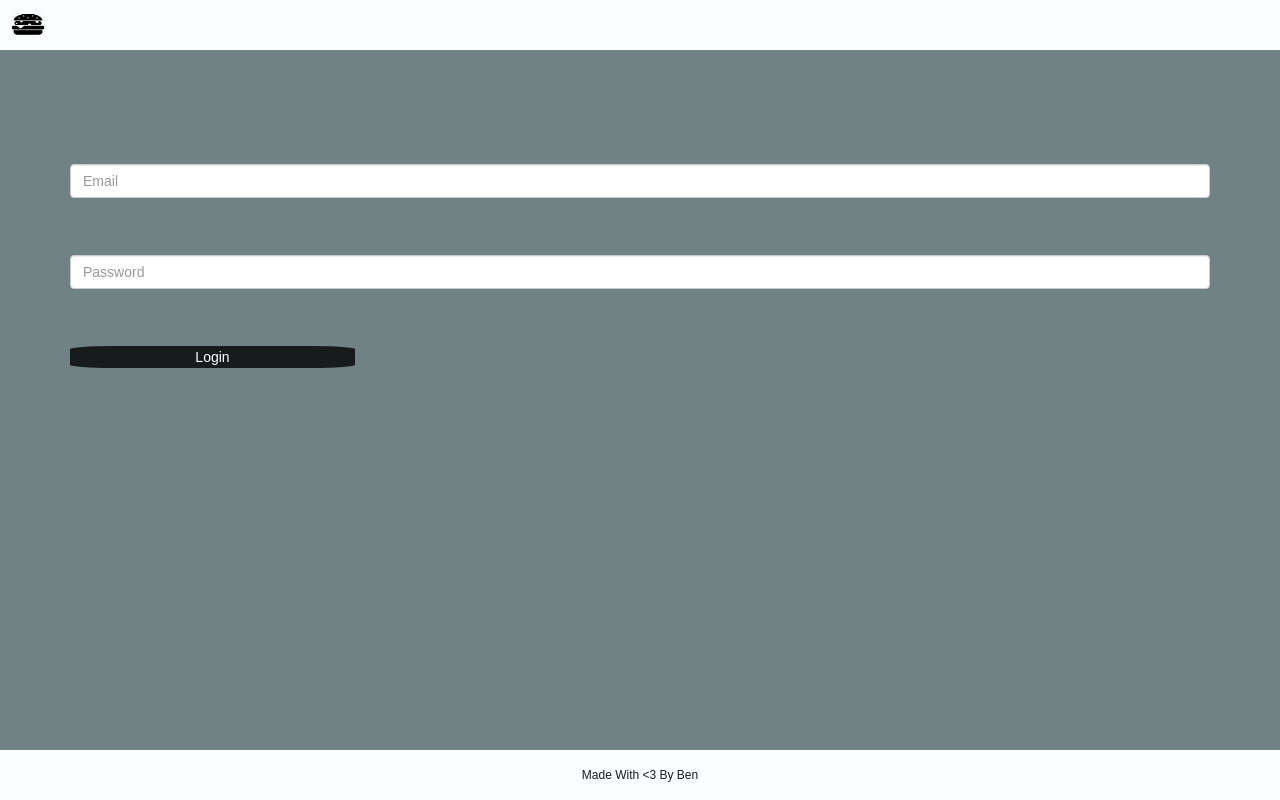
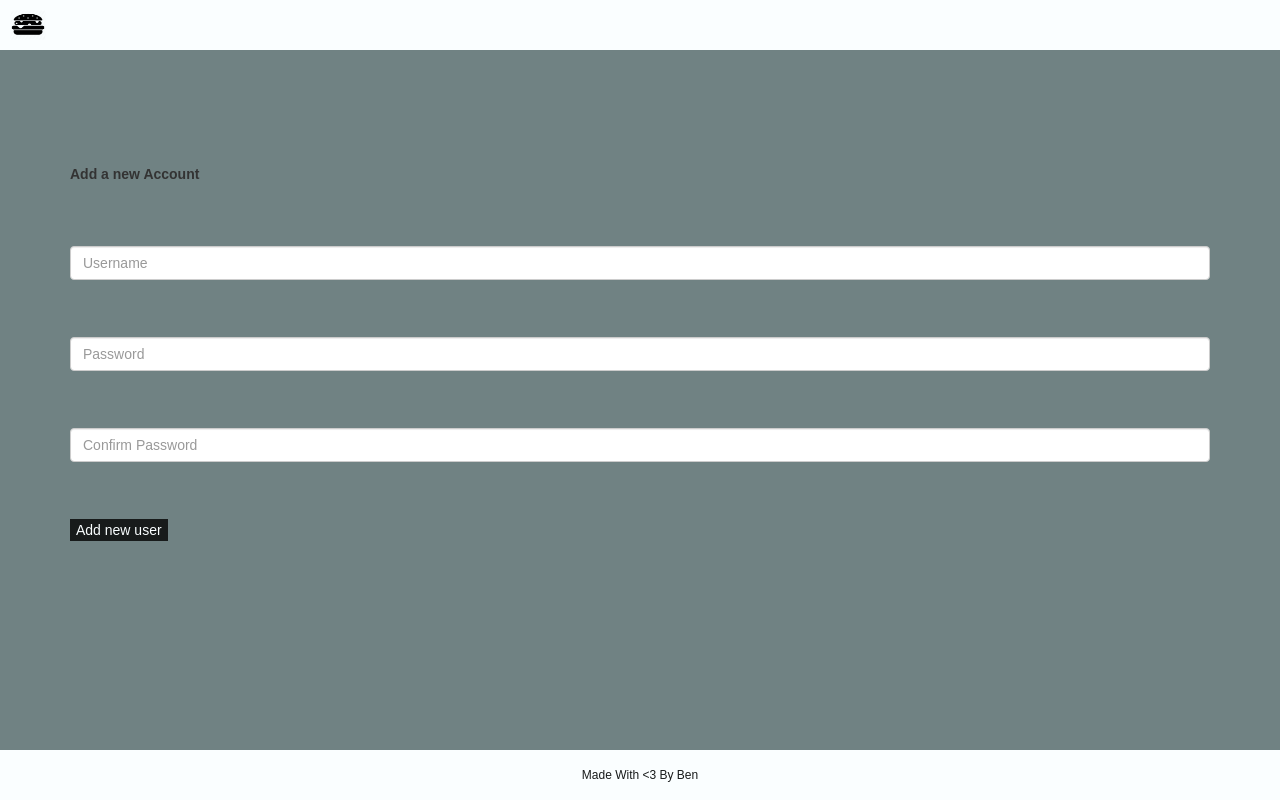
Before and after one commit to bennaflynn/ReactPWA, a React (Create React App) app in the folder bens-budget-react/: page /newuser in a window 1280 px wide. Built offline with nearby package versions, Linux system fonts and the light colour scheme.

Commit message:
Added the ability to create a new user on the frontend side. So now people can actually create an account

```diff
--- a/bens-budget-react/src/App.js
+++ b/bens-budget-react/src/App.js
@@ -12,6 +12,7 @@ import Login from './components/Login';
 import Header from './components/Header';
 import NewFlow from './components/NewFlow';
 import List from './components/List';
+import NewUser from './components/NewUser';
 
 class App extends Component {
 
@@ -26,6 +27,11 @@ class App extends Component {
               <Route
               path="/"
               component={Login}
+              exact
+              />
+              <Route
+              path="/newuser"
+              component={NewUser}
               exact
               />
               <Route
--- /dev/null
+++ b/bens-budget-react/src/components/NewUser.js
@@ -0,0 +1,136 @@
+import React, {Component} from 'react';
+
+//functional imports
+import {withRouter} from 'react-router-dom';
+import {API_URL} from '../Config';
+import {handleResponse} from '../Helper';
+import {Cookies, withCookies} from 'react-cookie';
+//functional style imports
+import {FormGroup, FormControl, ControlLabel} from 'react-bootstrap';
+
+class NewUser extends Component {
+    constructor(props) {
+        super(props);
+
+        const {history, cookies} = this.props;
+
+        this.state = {
+            email: '',
+            pass1: '',
+            pass2: '',
+            error: ''
+        }
+        this.handleChange = this.handleChange.bind(this);
+        this.handleSubmit = this.handleSubmit.bind(this);
+    }
+
+    //handleChange
+    handleChange(e) {
+        //console.log(e.target.name);
+
+        switch(e.target.name) {
+            case 'email':
+                this.setState({email: e.target.value, error: ''})
+                break;
+            case 'pass1':
+                this.setState({pass1: e.target.value, error: ''})
+                break;
+            case 'pass2':
+                this.setState({pass2: e.target.value, error: ''});
+                break;
+            default:
+                break;
+        }
+    }
+
+    handleSubmit(e) {
+        //stop the navigation to another page
+        e.preventDefault();
+
+        const {email, pass1, pass2, error} = this.state;
+        const {history, cookies} = this.props;
+
+        if(!email || !pass1 || !pass2) {
+            this.setState({error: "Please fill out all the fields"});
+            console.log('Locally empty fields')
+            return;
+        }
+        if(pass1 != pass2) {
+            console.log('Locally passwords don\'t match');
+            this.setState({error: "Passwords must match"});
+            return;
+        }
+
+        //creating the new user
+        fetch(`${API_URL}/users/newuser`,
+            {method: 'POST',
+             headers: {
+                'Accept': 'application/json',
+                'Content-Type':'application/json'
+             },
+             body: JSON.stringify({
+                email: email,
+                password: pass1,
+                password2: pass2
+             })
+            })
+        .then(handleResponse)
+        .then((result) => {
+            if(result.success == false) {
+                this.setState({error: result.message, pass1: '', pass2: ''});
+            } else {
+                this.setState({email: '', pass1: '', pass2: ''});
+                cookies.set('token', result.token, {path: '/'} );
+                history.push('/finances');
+            }
+            //console.log(result);
+        })
+        .catch((error) => {
+            console.log(error);
+        })
+
+    }
+
+    render() {
+        const {error} = this.state;
+        return(
+            <form
+            onSubmit={this.handleSubmit}>
+                <FormGroup
+                //controlId='newUserForm'
+                >
+                    <ControlLabel>Add a new Account</ControlLabel>
+                    <FormControl
+
+                        type='text'
+                        value={this.state.email}
+                        placeholder='Username'
+                        onChange={this.handleChange}
+                        name='email'
+                    />
+
+                    <FormControl
+                        type='password'
+                        value={this.state.pass1}
+                        placeholder='Password'
+                        onChange={this.handleChange}
+                        name='pass1'
+                    />
+
+                    <FormControl
+                        type='password'
+                        value={this.state.pass2}
+                        placeholder='Confirm Password'
+                        onChange={this.handleChange}
+                        name='pass2'
+                    />
+
+                    <button type='submit'>Add new user</button>
+                </FormGroup>
+                <p>{error}</p>
+            </form>
+        );
+    }
+}
+
+export default withRouter(withCookies(NewUser));
```
Also changed, not shown: 1 other file (tests, documents, lock files or other folders).
